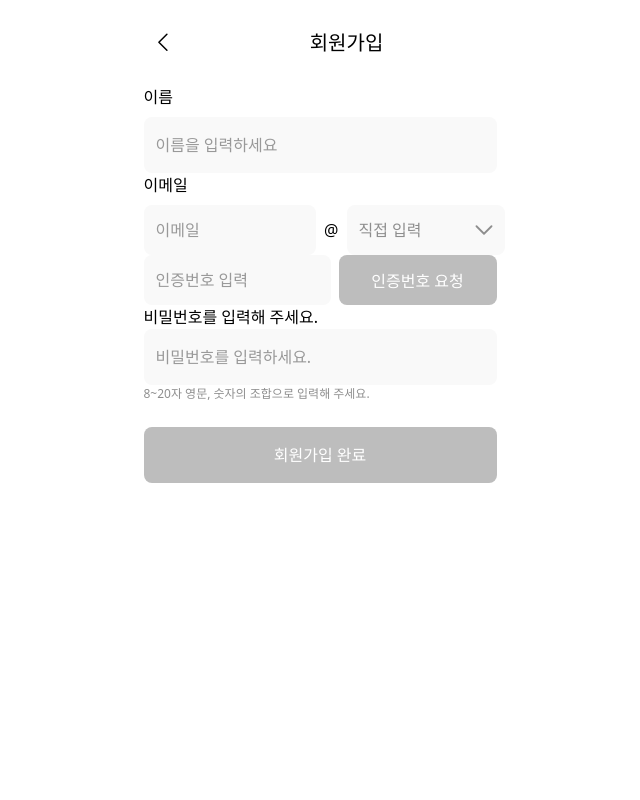
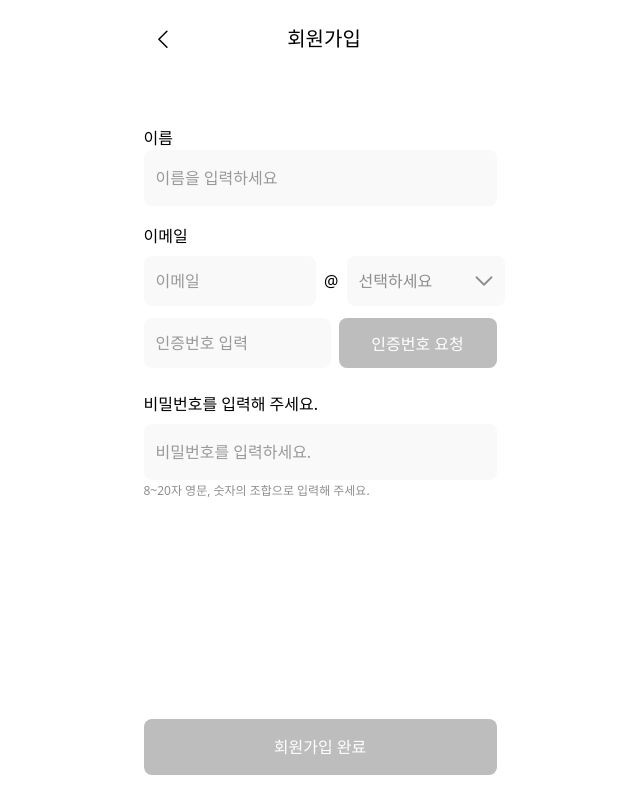
Before and after one commit to Dang-Bun/DANGBUN-frontend, a React (Vite) app: page /join in a window 1280 px wide. Shown: the whole page, without its empty margins (316-956 px from the left). Built offline with nearby package versions, Linux system fonts and the light colour scheme.

Commit message:
Feat: 드롭다운 직접입력까지 구현

```diff
--- a/src/components/input/Dropdown.tsx
+++ b/src/components/input/Dropdown.tsx
@@ -12,12 +12,15 @@ interface DropdownProps {
 const Dropdown: React.FC<DropdownProps> = ({
   options,
   defaultValue = '',
-  placeholder = '직접입력',
+  placeholder = '선택하세요',
   onSelect,
 }) => {
   const [isOpen, setIsOpen] = useState(false);
   const [selected, setSelected] = useState(defaultValue);
+  const [isCustomInput, setIsCustomInput] = useState(false);
+  const [customValue, setCustomValue] = useState('');
   const dropdownRef = useRef<HTMLDivElement>(null);
+  const inputRef = useRef<HTMLInputElement>(null);
 
   useEffect(() => {
     const handleClickOutside = (e: MouseEvent) => {
@@ -26,26 +29,65 @@ const Dropdown: React.FC<DropdownProps> = ({
         !dropdownRef.current.contains(e.target as Node)
       ) {
         setIsOpen(false);
+        setIsCustomInput(false);
       }
     };
     document.addEventListener('mousedown', handleClickOutside);
     return () => document.removeEventListener('mousedown', handleClickOutside);
   }, []);
 
+  useEffect(() => {
+    if (isCustomInput && inputRef.current) {
+      inputRef.current.focus();
+    }
+  }, [isCustomInput]);
+
   const handleSelect = (option: string) => {
-    setSelected(option);
+    if (option === '직접입력') {
+      setIsOpen(false);
+      setIsCustomInput(true);
+    } else {
+      setSelected(option);
+      setIsOpen(false);
+      setIsCustomInput(false);
+      if (onSelect) onSelect(option);
+    }
+  };
+
+  const confirmCustomInput = () => {
+    if (!customValue.trim()) return;
+    setSelected(customValue);
+    if (onSelect) onSelect(customValue);
     setIsOpen(false);
-    if (onSelect) onSelect(option);
+    setIsCustomInput(false);
   };
 
   return (
     <div className='relative w-full max-w-[158px]' ref={dropdownRef}>
       <button
         type='button'
-        onClick={() => setIsOpen(!isOpen)}
-        className='w-full h-[50px] rounded-[8px] bg-[#F9F9F9] text-[#8E8E8E] text-[16px] font-normal px-3 py-[14px] flex justify-between items-center'
+        onClick={() => {
+          setIsOpen((prev) => !prev);
+          setIsCustomInput(false);
+        }}
+        className='w-full h-[50px] rounded-[8px] bg-[#F9F9F9] text-[16px] font-normal px-3 py-[14px] flex justify-between items-center'
       >
-        {selected || placeholder}
+        {isCustomInput ? (
+          <input
+            ref={inputRef}
+            type='text'
+            value={customValue}
+            onChange={(e) => setCustomValue(e.target.value)}
+            onBlur={confirmCustomInput}
+            onKeyDown={(e) => e.key === 'Enter' && confirmCustomInput()}
+            className='bg-transparent outline-none w-full text-[#1e1e1e]'
+            placeholder='입력하세요'
+          />
+        ) : (
+          <span className={selected ? 'text-[#1e1e1e]' : 'text-[#8E8E8E]'}>
+            {selected || placeholder}
+          </span>
+        )}
         <img src={bottomChevron} alt='아래화살표' />
       </button>
 
@@ -57,7 +99,11 @@ const Dropdown: React.FC<DropdownProps> = ({
               onClick={() => handleSelect(option)}
               className={classNames(
                 'px-[7px] py-[4px] text-[16px] text-[#8E8E8E] cursor-pointer hover:bg-[#E0EAFF]',
-                { 'bg-[#E0EAFF]': option === selected }
+                {
+                  'bg-[#E0EAFF]':
+                    option === selected ||
+                    (isCustomInput && option === '직접입력'),
+                }
               )}
             >
               {option}
--- a/src/pages/Join.tsx
+++ b/src/pages/Join.tsx
@@ -13,18 +13,18 @@ const Join = () => {
   return (
     <>
       <div className='w-full max-w-[393px] min-h-screen mx-auto px-4 py-6 flex flex-col gap-6'>
-        <div className='flex items-center gap-2'>
-          <img src={left_chevron} alt='뒤로가기' />
-          <div className='text-[20px] font-medium mx-auto'>회원가입</div>
+        <div className='relative flex items-center mb-[48px]'>
+          <img src={left_chevron} alt='뒤로가기' className='absolute left-0' />
+          <div className='mx-auto text-[20px] font-medium'>회원가입</div>
         </div>
         <div>
-          <div className='flex flex-col gap-2'>
+          <div className='flex flex-col mb-[18px]'>
             <div className='text-[16px] font-medium'>이름</div>
             <Input placeholder='이름을 입력하세요' />
           </div>
-          <div>
-            <div className='flex flex-col gap-2'>
-              <div className='text-[16px] font-medium'>이메일</div>
+          <div className='mb-[24px]'>
+            <div className='flex flex-col mb-[12px]'>
+              <div className='text-[16px] font-medium mb-[8px]'>이메일</div>
               <div className='flex gap-2 items-center'>
                 <FreeInput
                   placeholder='이메일'
@@ -34,8 +34,13 @@ const Join = () => {
                 ></FreeInput>
                 <div>@</div>
                 <Dropdown
-                  options={['naver.com', 'gmail.com', 'daum.net', 'nate.com']}
-                  placeholder='직접 입력'
+                  options={[
+                    '직접입력',
+                    'naver.com',
+                    'gmail.com',
+                    'daum.net',
+                    'nate.com',
+                  ]}
                   onSelect={(val) => console.log('선택한 값:', val)}
                 />
               </div>
@@ -58,16 +63,16 @@ const Join = () => {
             </div>
           </div>
           <div>
-            <div className='text-[16px] font-medium'>
+            <div className='text-[16px] font-medium mb-[8px]'>
               비밀번호를 입력해 주세요.
             </div>
             <Input placeholder='비밀번호를 입력하세요.' />
-            <div className='text-[12px] text-gray-6'>
+            <div className='text-[12px] text-gray-6 mt-[2px]'>
               8~20자 영문, 숫자의 조합으로 입력해 주세요.
             </div>
           </div>
         </div>
-        <div>
+        <div className='fixed bottom-0 w-full mb-[25px]'>
           <CTAButton variant='thickGray'>회원가입 완료</CTAButton>
         </div>
       </div>
```
